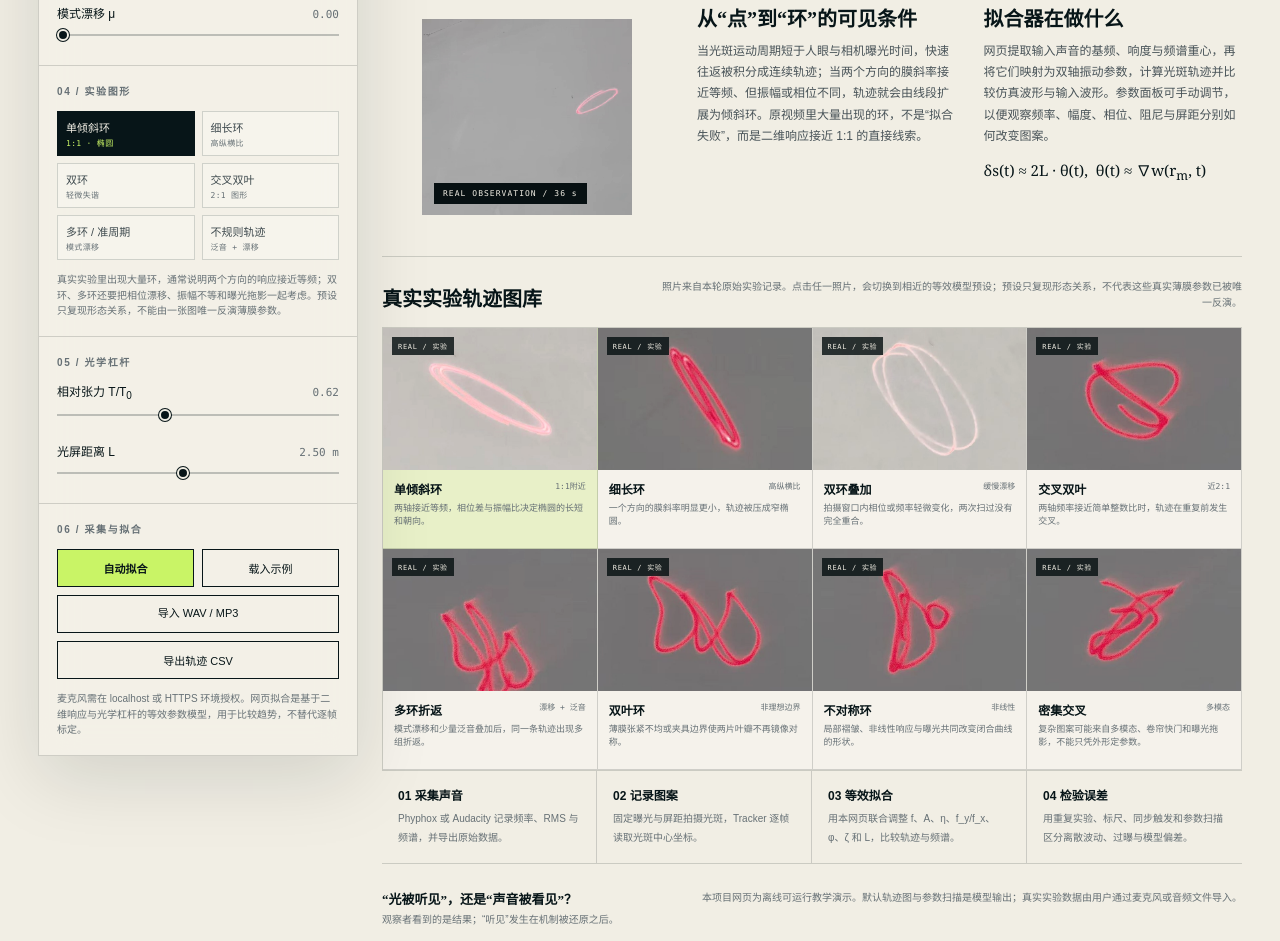
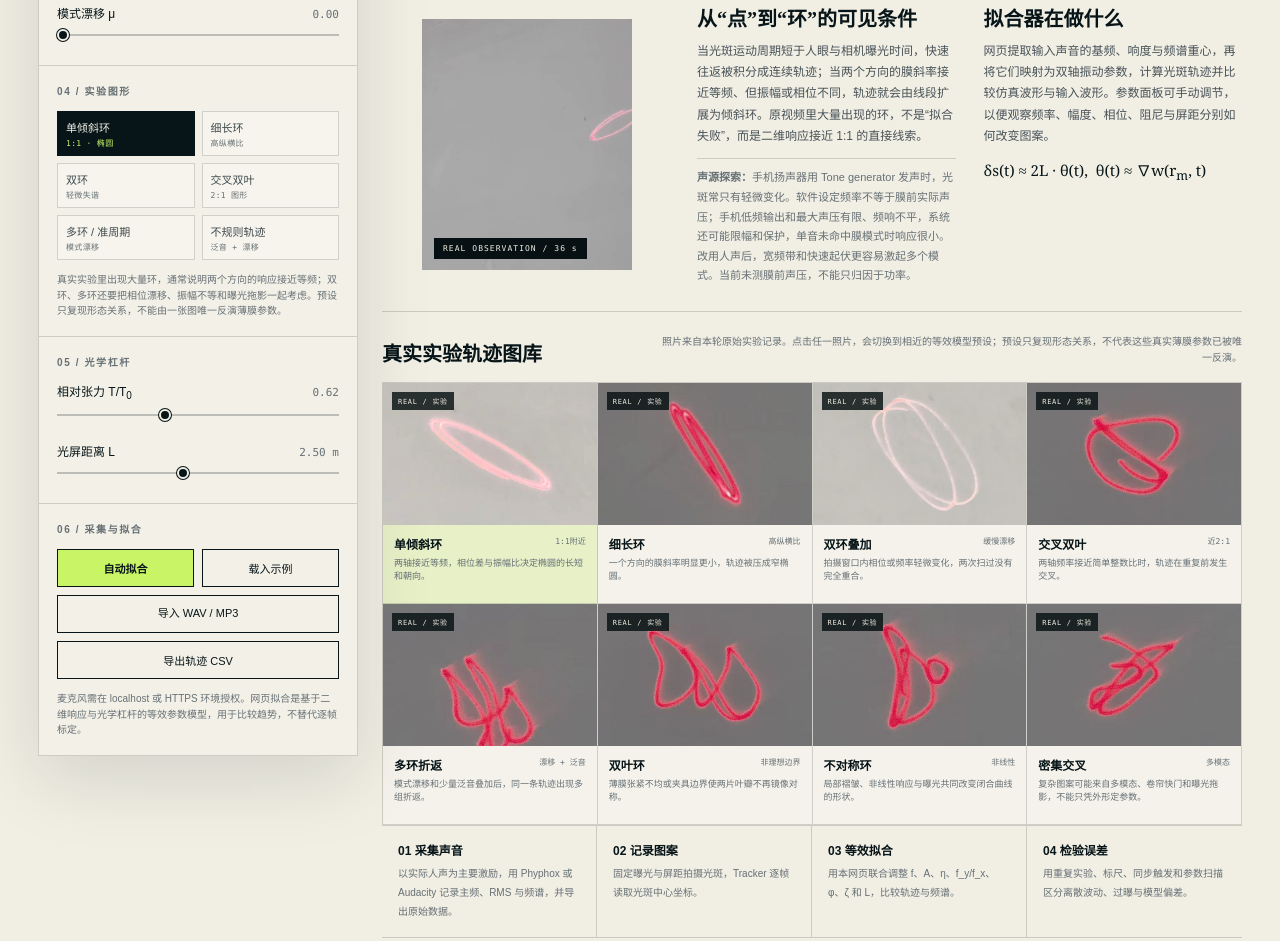
Before and after one commit to xiang7sjtu/tjpt-sound-of-light, a plain HTML site: page fitter/index.html in a window 1280 px wide. Shown: the part 933-1874 px from the top of the page. Drawn offline with Linux system fonts and the light colour scheme.

Commit message:
Publish public interactive fitter

```diff
--- a/fitter/index.html
+++ b/fitter/index.html
@@ -643,6 +643,14 @@
       line-height: 1.78;
     }
 
+    .evidence-copy .source-note {
+      margin-top: 11px;
+      padding-top: 9px;
+      border-top: 1px solid var(--line);
+      color: var(--muted);
+      font-size: 11px;
+    }
+
     .equation {
       margin-top: 12px;
       font-family: Georgia, serif;
@@ -1081,6 +1089,7 @@
               <div>
                 <h3>从“点”到“环”的可见条件</h3>
                 <p>当光斑运动周期短于人眼与相机曝光时间，快速往返被积分成连续轨迹；当两个方向的膜斜率接近等频、但振幅或相位不同，轨迹就会由线段扩展为倾斜环。原视频里大量出现的环，不是“拟合失败”，而是二维响应接近 1:1 的直接线索。</p>
+                <p class="source-note"><strong>声源探索：</strong>手机扬声器用 Tone generator 发声时，光斑常只有轻微变化。软件设定频率不等于膜前实际声压；手机低频输出和最大声压有限、频响不平，系统还可能限幅和保护，单音未命中膜模式时响应很小。改用人声后，宽频带和快速起伏更容易激起多个模式。当前未测膜前声压，不能只归因于功率。</p>
               </div>
               <div>
                 <h3>拟合器在做什么</h3>
@@ -1157,7 +1166,7 @@
         </section>
 
         <section class="workflow" aria-label="数字分析工作流">
-          <div class="workflow-step"><b>01 采集声音</b><span>Phyphox 或 Audacity 记录频率、RMS 与频谱，并导出原始数据。</span></div>
+          <div class="workflow-step"><b>01 采集声音</b><span>以实际人声为主要激励，用 Phyphox 或 Audacity 记录主频、RMS 与频谱，并导出原始数据。</span></div>
           <div class="workflow-step"><b>02 记录图案</b><span>固定曝光与屏距拍摄光斑，Tracker 逐帧读取光斑中心坐标。</span></div>
           <div class="workflow-step"><b>03 等效拟合</b><span>用本网页联合调整 f、A、η、f_y/f_x、φ、ζ 和 L，比较轨迹与频谱。</span></div>
           <div class="workflow-step"><b>04 检验误差</b><span>用重复实验、标尺、同步触发和参数扫描区分离散波动、过曝与模型偏差。</span></div>
```
Also changed, not shown: manifest.json, 5 other files.
